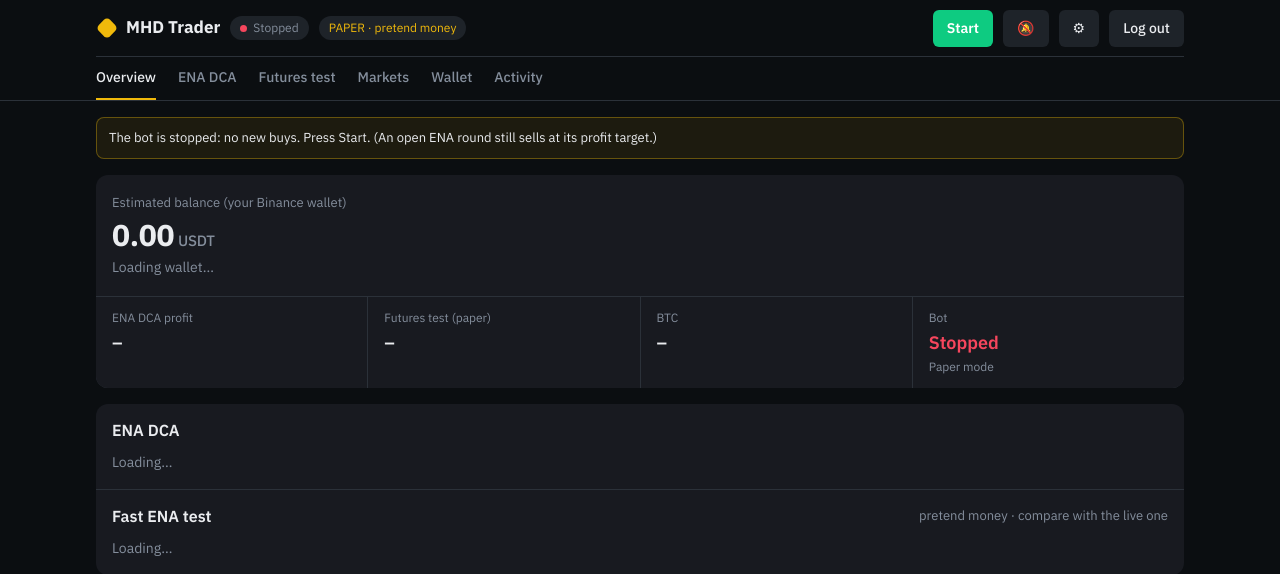
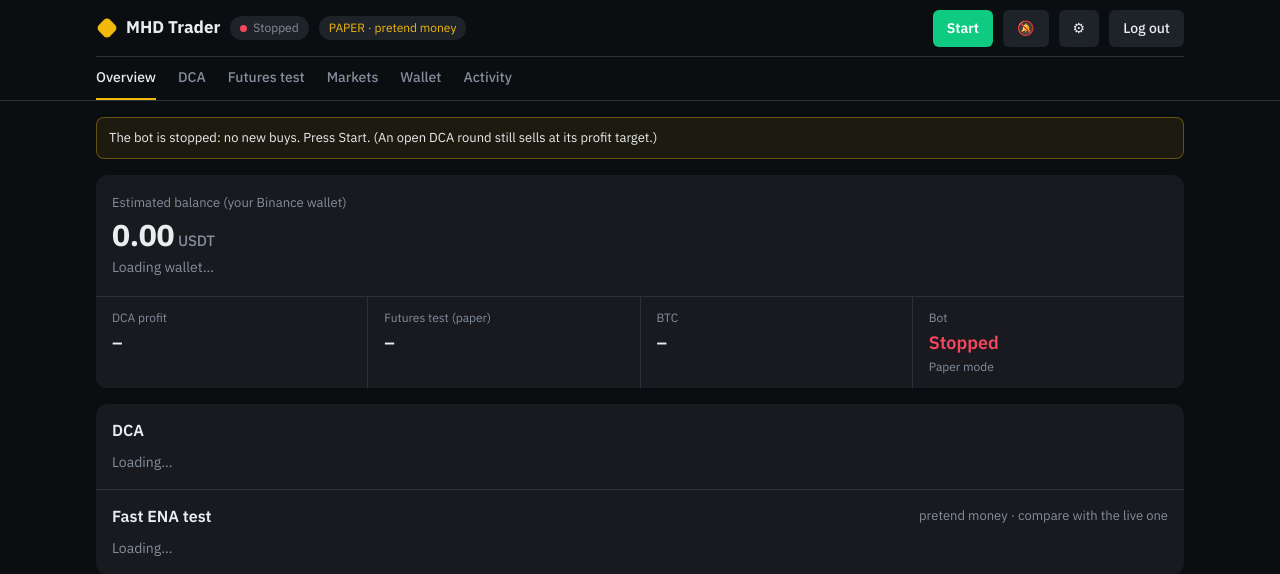
Before and after one commit to Hammadullah506/bitunix-trader, a Flask app: page / in a window 1280 px wide. Shown: the top 574 px of the page. Run offline with Flask 3, Linux system fonts and the light colour scheme.

Commit message:
Live DCA moves from ENA to BTC: $7.30 / $10.22 / $14.31 ($31.83)
BTC moves about 3x less than ENA, so the first buy is 5% below the 24h high
and each next buy 5% lower, selling all at +1.5% over the average cost.
strategy_version 8 resets the saved DCA settings to these; live mode is kept.
Dashboard labels no longer say ENA for the live DCA.

Co-Authored-By: Claude Opus 5.5 <noreply@anthropic.com>
Claude-Session: https://claude.ai/code/session_01CjKAjK7d1rVRsrGuF5hMoN

```diff
--- a/templates/index.html
+++ b/templates/index.html
@@ -143,7 +143,7 @@
     <div class="wrap">
       <nav class="tabs" id="tabs">
         <a href="#overview" class="active">Overview</a>
-        <a href="#dca">ENA DCA</a>
+        <a href="#dca">DCA</a>
         <a href="#futures">Futures test</a>
         <a href="#markets">Markets</a>
         <a href="#wallet">Wallet</a>
@@ -163,7 +163,7 @@
           <div class="muted num" id="o-sub">&nbsp;</div>
         </div>
         <div class="cards">
-          <div class="card"><div class="label">ENA DCA profit</div><div class="value num" id="o-dca">–</div><div class="sub" id="o-dca-sub">&nbsp;</div></div>
+          <div class="card"><div class="label">DCA profit</div><div class="value num" id="o-dca">–</div><div class="sub" id="o-dca-sub">&nbsp;</div></div>
           <div class="card"><div class="label">Futures test (paper)</div><div class="value num" id="o-fut">–</div><div class="sub" id="o-fut-sub">&nbsp;</div></div>
           <div class="card"><div class="label">BTC</div><div class="value num" id="o-btc">–</div><div class="sub num" id="o-btc-sub">&nbsp;</div></div>
           <div class="card"><div class="label">Bot</div><div class="value" id="o-bot">–</div><div class="sub" id="o-bot-sub">&nbsp;</div></div>
@@ -171,7 +171,7 @@
       </section>
 
       <section id="dca">
-        <h2><span id="dca-title">ENA DCA</span> <small id="dca-sub"></small></h2>
+        <h2><span id="dca-title">DCA</span> <small id="dca-sub"></small></h2>
         <div id="dca-body"><div class="body muted">Loading…</div></div>
         <h2 style="border-top:1px solid var(--line)">Fast ENA test <small id="fast-sub">pretend money · compare with the live one</small></h2>
         <div id="fast-body"><div class="body muted">Loading…</div></div>
@@ -224,8 +224,8 @@
     <form id="settings-form">
       <div class="group">Money</div>
       <label><span>Real money (live trading)<small>Off = paper: real prices, pretend money</small></span><input type="checkbox" id="cfg-live"></label>
-      <div class="group">ENA DCA</div>
-      <label><span>Dip buying on ENA<small>Buy dips, average down, sell at profit</small></span><input type="checkbox" id="cfg-dca"></label>
+      <div class="group">DCA (dip buying)</div>
+      <label><span>Dip buying (DCA)<small>Buy dips, average down, sell at profit</small></span><input type="checkbox" id="cfg-dca"></label>
       <label><span>First buy, % below 24h high</span><input type="number" id="cfg-dip" step="0.5" min="1"></label>
       <label><span>Next buy, % below last buy</span><input type="number" id="cfg-step" step="0.5" min="1"></label>
       <label><span>Sell all at % profit</span><input type="number" id="cfg-tp" step="0.1" min="0.5"></label>
@@ -298,7 +298,7 @@
 
       let msg = '';
       if (!live) msg = 'Paper mode: real Binance prices, pretend money. For real money: ⚙ Settings → Real money.';
-      if (!running) msg = 'The bot is stopped: no new buys. Press Start. (An open ENA round still sells at its profit target.)';
+      if (!running) msg = 'The bot is stopped: no new buys. Press Start. (An open DCA round still sells at its profit target.)';
       $('notice').hidden = !msg; $('notice').textContent = msg;
 
       // overview
@@ -496,7 +496,7 @@
       const body = { dca_enabled: $('cfg-dca').checked, futures_paper_enabled: $('cfg-fut').checked, hourly_report: $('cfg-hourly').checked };
       for (const [id, k] of [['cfg-dip', 'dca_dip_pct'], ['cfg-step', 'dca_step_pct'], ['cfg-tp', 'dca_tp_pct']]) { const v = parseFloat($(id).value); if (isFinite(v) && v > 0) body[k] = v; }
       const wantLive = $('cfg-live').checked, isLiveNow = c.live_trading === true;
-      if (wantLive && !isLiveNow && !confirm('Turn on LIVE trading? The bot will buy and sell ENA with your real money on Binance.')) return;
+      if (wantLive && !isLiveNow && !confirm('Turn on LIVE trading? The bot will buy and sell coins with your real money on Binance.')) return;
       if (wantLive !== isLiveNow) body.live_trading = wantLive;
       await api('/api/config', body);
       $('settings').close();
```
Also changed, not shown: server.js (+5 -5 lines).
